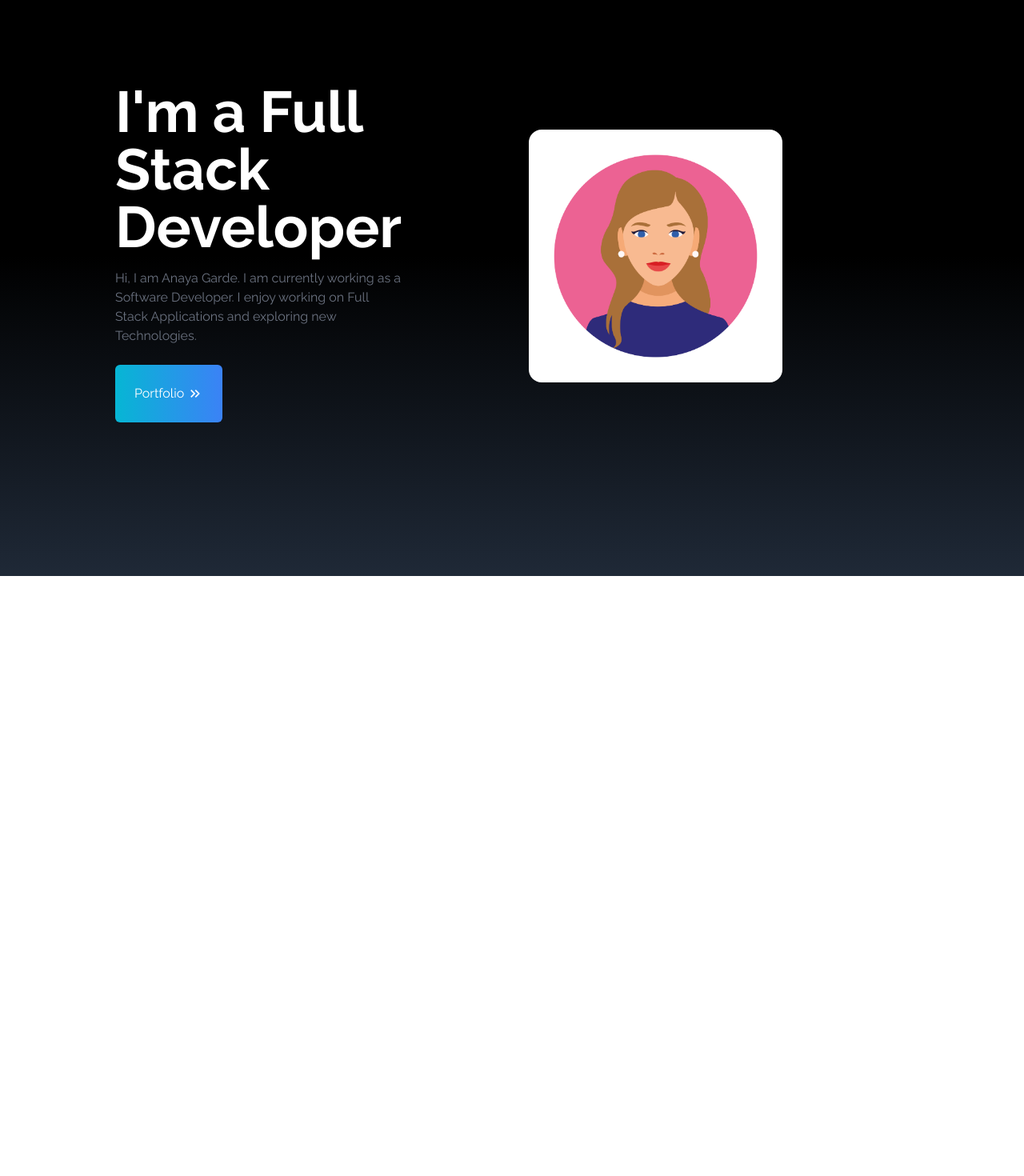
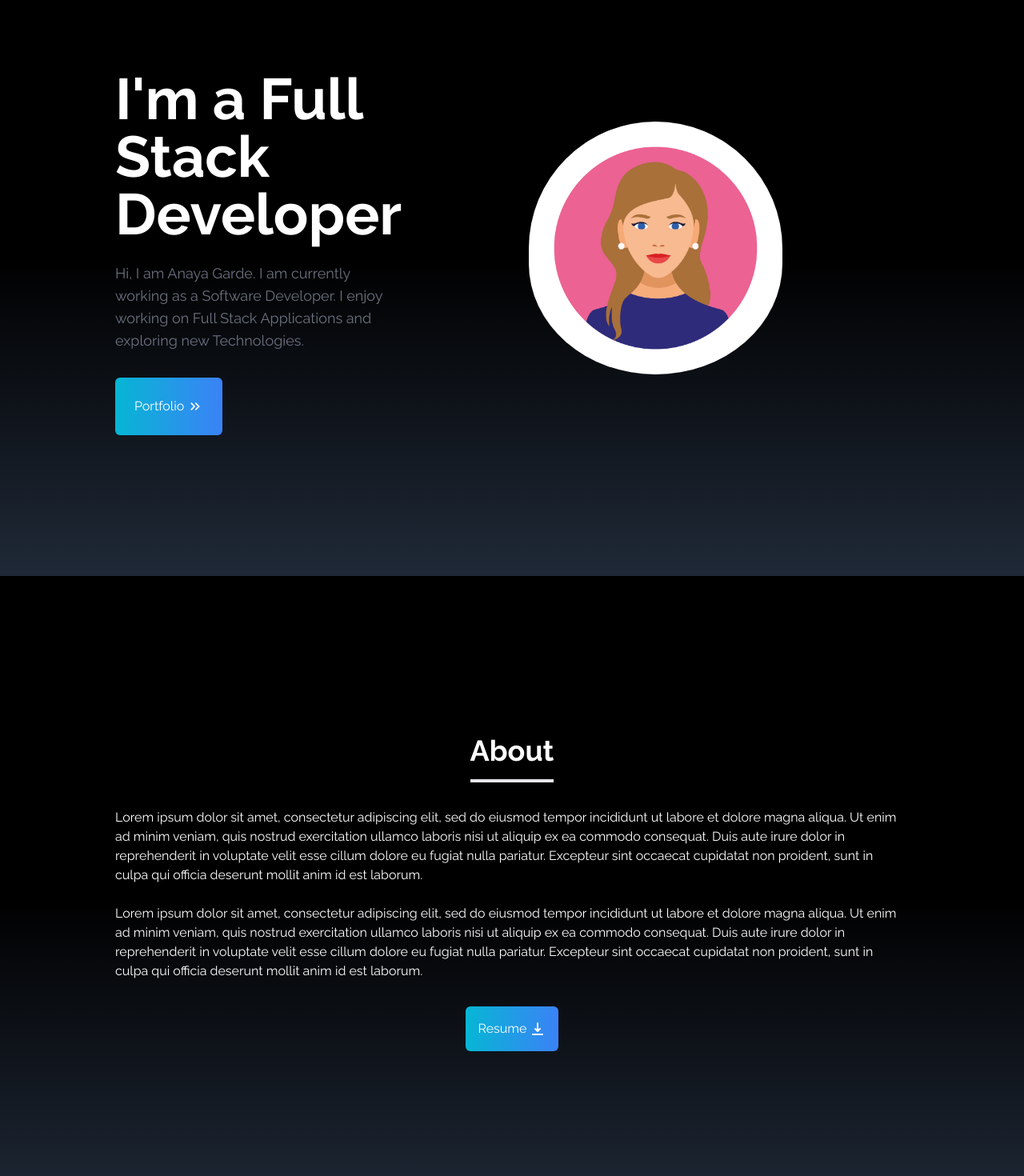
Before and after one commit to anayagarde/portfolio, a React (Create React App) app: page / in a window 1280 px wide. Shown: the part 80-1550 px from the top of the page at 80% size. Before the commit the page ends 800 px from the top, so only its background shows below. Built offline with nearby package versions, Linux system fonts and the light colour scheme.

Commit message:
Added About page and modified Home

```diff
--- a/src/App.js
+++ b/src/App.js
@@ -1,11 +1,14 @@
 import Navbar from "./components/Navbar";
 import Home from "./components/Home";
+import About from "./components/About";
+
 
 function App() {
   return (
     <div>
       <Navbar/>
       <Home/>
+      <About />
     </div>
   );
 }
--- /dev/null
+++ b/src/components/About.jsx
@@ -0,0 +1,32 @@
+import React from 'react'
+import { HiDownload } from 'react-icons/hi'
+
+const About = () => {
+  return (
+    <div name="about" className='h-screen w-full bg-gradient-to-b from-black via-black to-gray-800'>
+        <div className='max-w-screen-lg mx-auto flex flex-col items-center justify-center w-full h-full px-4'>
+            <h2 className='pb-4 text-4xl font-bold inline border-b-4 text-white'>
+                About
+            </h2>
+            <p className='pt-8 flex text-white'>
+            Lorem ipsum dolor sit amet, consectetur adipiscing elit, sed do eiusmod tempor incididunt ut labore et dolore magna aliqua. Ut enim ad minim veniam, quis nostrud exercitation ullamco laboris nisi ut aliquip ex ea commodo consequat. Duis aute irure dolor in reprehenderit in voluptate velit esse cillum dolore eu fugiat nulla pariatur. Excepteur sint occaecat cupidatat non proident, sunt in culpa qui officia deserunt mollit anim id est laborum.
+            </p>
+            <br/>
+            <p className='pb-6 text-white'>
+            Lorem ipsum dolor sit amet, consectetur adipiscing elit, sed do eiusmod tempor incididunt ut labore et dolore magna aliqua. Ut enim ad minim veniam, quis nostrud exercitation ullamco laboris nisi ut aliquip ex ea commodo consequat. Duis aute irure dolor in reprehenderit in voluptate velit esse cillum dolore eu fugiat nulla pariatur. Excepteur sint occaecat cupidatat non proident, sunt in culpa qui officia deserunt mollit anim id est laborum.
+            </p>
+
+           <a href='../assets/icon-image.jpeg' download={"Anaya's Resume"} target='_blank'>
+           <button className='group text-white w-fit px-4 py-4 my-2 flex items-center rounded-md bg-gradient-to-r from-cyan-500 to-blue-500 cursor-pointer' >
+                Resume
+                <span>
+                    <HiDownload size={20} className='ml-1'/>
+                </span>
+            </button>
+            </a>
+        </div>
+    </div>
+  )
+}
+
+export default About
--- a/src/components/Home.jsx
+++ b/src/components/Home.jsx
@@ -8,7 +8,7 @@ const Home = () => {
         <div className='max-w-screen-lg mx-auto flex flex-col items-center justify-center h-full px-4 md:flex-row'>
             <div className='flex flex-col justify-center h-full'>
                 <h2 className='text-4xl md:text-7xl font-bold text-white'> I'm a Full Stack Developer</h2>
-                <p className='text-gray-500 py-4 max-w-md'>
+                <p className='text-gray-500 text-lg py-6 max-w-lg'>
                     Hi, I am Anaya Garde. I am currently working as a Software Developer. I enjoy working on Full Stack Applications and exploring new Technologies.
                 </p>
                 <div>
@@ -21,7 +21,7 @@ const Home = () => {
                 </div>
             </div>
             <div>
-                <img src={image} className="rounded-2xl mx-auto w-1/2 md:-w-full"></img>
+                <img src={image} className="rounded-full mx-auto w-1/2 md:-w-full pb-5"></img>
             </div>
         </div>
     </div>
--- /dev/null
+++ b/src/components/SocialMedia.jsx
@@ -0,0 +1,46 @@
+import React from 'react'
+import { FaGithub, FaLinkedin, FaTwitter, FaMedium} from 'react-icons/fa'
+
+
+const SocialMedia = () => {
+    const socialMediaLinks = [
+        {
+            id: 1,
+            link: "https://www.linkedin.com/in/anayagarde",
+            icon: (
+            <FaLinkedin size={30}/>
+            ),
+        },
+        {
+            id: 2,
+            link: "https://github.com/anayagarde",
+            icon: (
+                <FaGithub size={30}/>
+                ),
+        },
+        {
+            id: 3,
+            link: "https://anayagarde.medium.com",
+            icon: (
+                <FaMedium size={30}/>
+                ),
+        },
+
+    ]
+  return (
+    <div className='flex  '>
+        <ul>
+            {socialMediaLinks.map(r => (
+            <li key={r.id} className='flex justify-between items-center w-40 h-1/4 px-3'>
+                <a href={r.link} target='_blank' className='flex justify-betweenen text-white'>
+                    {r.icon}
+                </a>
+            </li>
+            ))}
+
+        </ul>
+    </div>
+  )
+}
+
+export default SocialMedia
```
